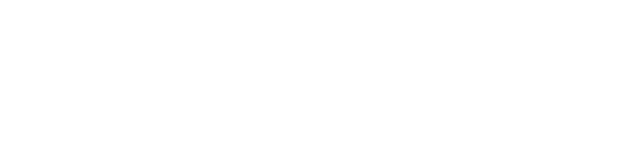
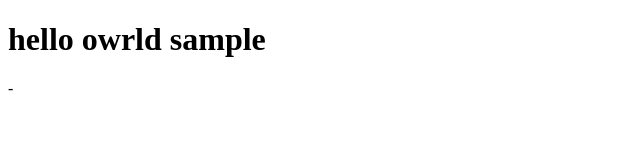
Before and after one commit to narayanan13/samplerepo, a plain HTML site: page index.html in a window 1280 px wide. Shown: the whole page, without its empty margins (0-640 px from the left). Drawn offline with Linux system fonts and the light colour scheme.

Commit message:
hello world

```diff
--- a/index.html
+++ b/index.html
@@ -7,6 +7,6 @@
     <title>Document</title>
 </head>
 <body>
-
-</body>
+    <h1>hello owrld sample</h1>
+</body>-
 </html>
```
